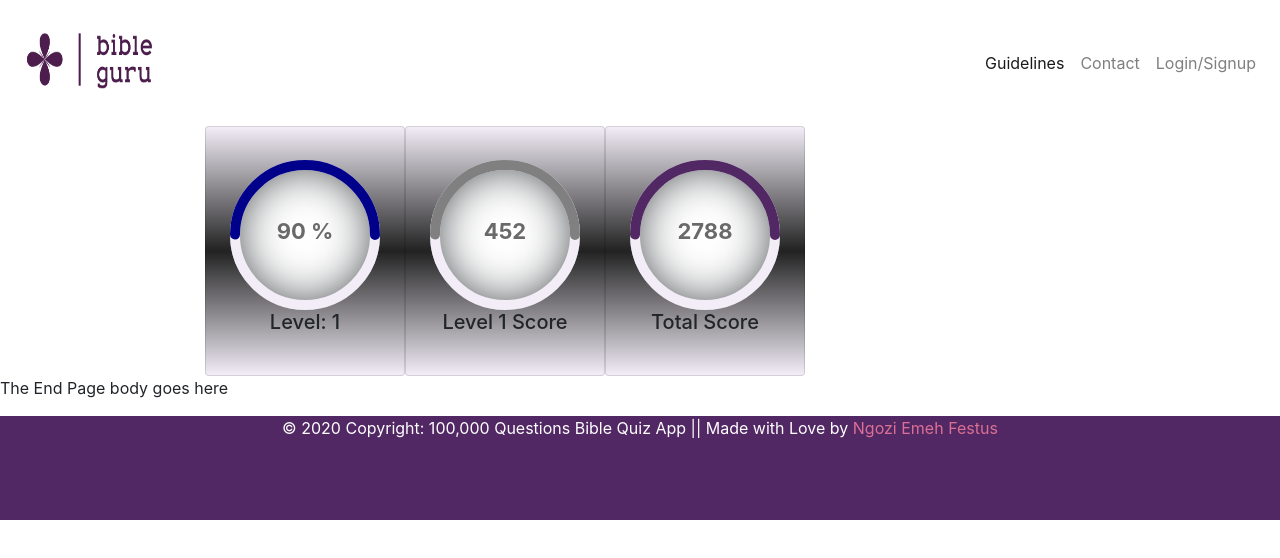
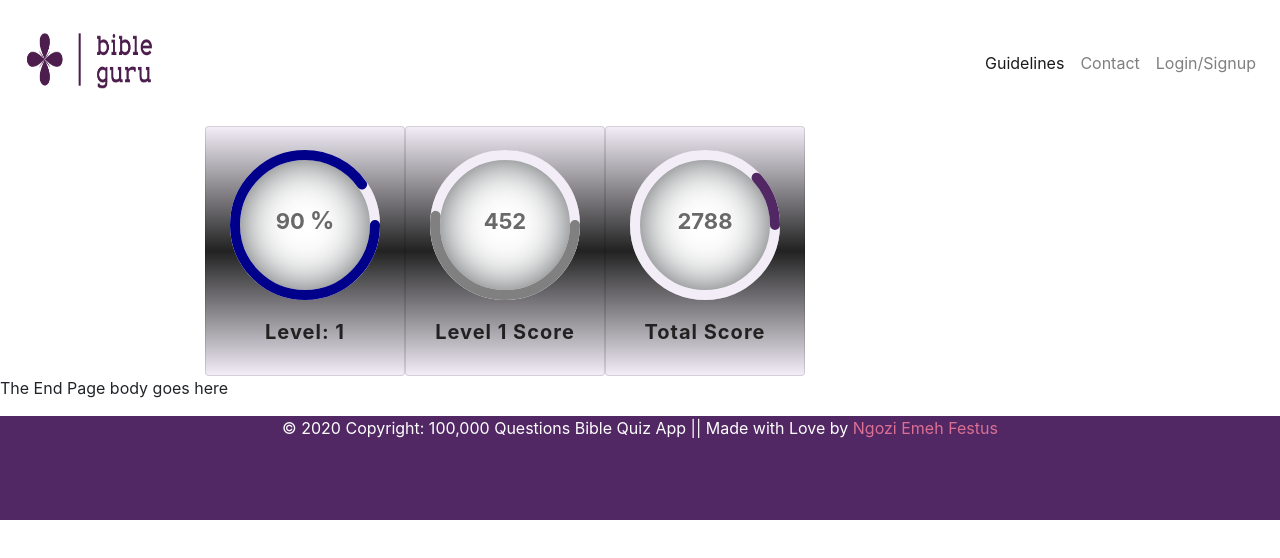
Before and after one commit to NgoziEmeh/Bible-quiz-web-app-frontend, an Angular app: page /quizend in a window 1280 px wide. Shown: the top 558 px of the page. Built offline with nearby package versions, Linux system fonts and the light colour scheme.

Commit message:
scorecard dashoffset

```diff
--- a/src/app/scoreboard/scoreboard.component.css
+++ b/src/app/scoreboard/scoreboard.component.css
@@ -90,6 +90,29 @@ body{
     color: #0a010e;
     font-size: 30px;
 }
+
+.percent .number h5 span{
+    font-size: 24px;
+    color: #6A696A;
+    transition: 0.5s;
+}
+
+.card:hover .percent .number h5 span{
+    color: #0a010e;
+}
+
+.text{
+    position: relative;
+    color: #222;
+    margin-top: 20px;
+    font-weight: bold;
+    letter-spacing: 1px;
+    transition: 0.5s;
+}
+
+.card:hover .text{
+    color: #0a010e;
+}
 svg{
     position: relative;
     height: 150px;
@@ -128,15 +151,18 @@ svg .total-score{
 
 
 svg circle:nth-child(2){
-    stroke-dasharray: 220;
-    stroke-dashoffset: 220;
+    stroke-dasharray: 440;
+    stroke-dashoffset: 440;
 }
 .card:nth-child(1) svg circle:nth-child(2){
+    stroke-dashoffset: calc(440 - (440 * 90) / 100);
     stroke: darkblue;
 }
 .card:nth-child(2) svg circle:nth-child(2){
+    stroke-dashoffset: calc(440 - (440 * 452) / 100);
     stroke: grey;
 }
 .card:nth-child(3) svg circle:nth-child(2){
+    stroke-dashoffset: calc(440 - (440 * 2188) / 100);
     stroke: #512764;
 }
```
